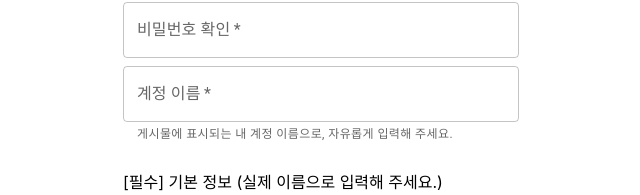
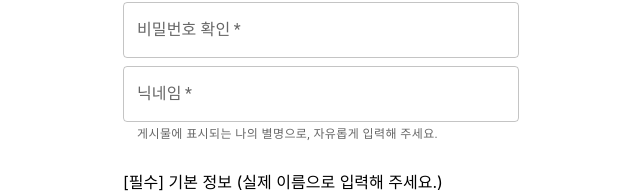
Before and after one commit to poohootdev/bookclub, a React (Create React App) app: page /join in a window 1280 px wide. Shown: the part 347-542 px from the top of the page, without its empty margins (319-959 px from the left). Built offline with nearby package versions, Linux system fonts and the light colour scheme; no server answers.

Commit message:
계정이름 -> 닉네임으로 변경

```diff
--- a/src/pages/Join.jsx
+++ b/src/pages/Join.jsx
@@ -142,10 +142,10 @@ function Join() {
                 name="name"
                 required
                 fullWidth
-                label="계정 이름"
+                label="닉네임"
                 autoComplete="off"
                 placeholder="망고엄마"
-                helperText="게시물에 표시되는 내 계정 이름으로, 자유롭게 입력해 주세요."
+                helperText="게시물에 표시되는 나의 별명으로, 자유롭게 입력해 주세요."
               />
             </Grid>
 
--- a/src/pages/MyPage.jsx
+++ b/src/pages/MyPage.jsx
@@ -66,7 +66,7 @@ function MyPage() {
               <Typography>{user.currentUser?.email}</Typography>
             </Grid>
             <Grid item xs={4}>
-              <Typography>계정 이름</Typography>
+              <Typography>닉네임</Typography>
             </Grid>
             <Grid item xs={8}>
               <Typography> {user.currentUser?.displayName}</Typography>
```
